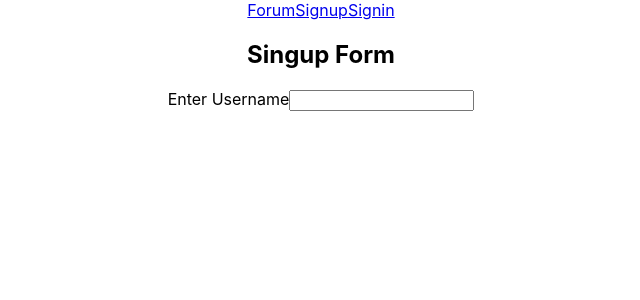
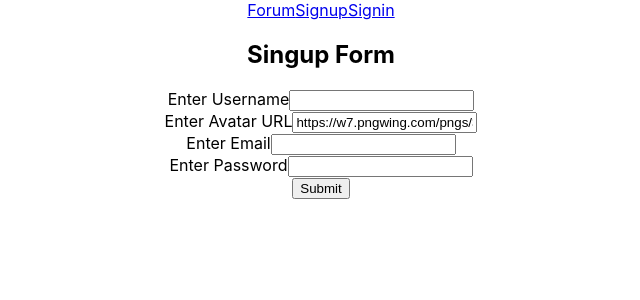
Before and after one commit to souravsb66/coding-mock-4, a React (Create React App) app in the folder frontend/: page /signup in a window 1280 px wide. Shown: the top 300 px of the page, without its empty margins (319-959 px from the left). Built offline with nearby package versions, Linux system fonts and the light colour scheme; the HTML template or start-up script is replaced by a standard one.

Commit message:
Signup Page

```diff
--- a/frontend/src/pages/Signup.jsx
+++ b/frontend/src/pages/Signup.jsx
@@ -1,21 +1,58 @@
-import React from 'react'
-import {useSelector} from "react-redux"
+import React, { useState } from "react";
+import axios from "axios";
+import { baseURL } from "../redux/store";
 
 const Signup = () => {
+  const [userData, setUserData] = useState({
+    username: "",
+    avatar:
+      "https://w7.pngwing.com/pngs/340/946/png-transparent-avatar-user-computer-icons-software-developer-avatar-child-face-heroes-thumbnail.png",
+    email: "",
+    password: "",
+  });
 
-    const {isAuth} = useSelector((store) => store.authReducer);
+  const handleData = (e) => {
+    setUserData((prev) => {
+      return { ...prev, [e.target.name]: e.target.value };
+    });
+  };
 
-    console.log(isAuth);
+  const handleSubmit = (e) => {
+    e.preventDefault();
+
+    axios.post(`${baseURL}/users`, userData)
+    .then((res) => {
+      console.log(res);
+    })
+    .catch((err) => {
+      console.log(err);
+    })
+  }
+
   return (
     <div>
+      <h2>Singup Form</h2>
+      <form onSubmit={handleSubmit}>
+        <div>
+          <label htmlFor="">Enter Username</label>
+          <input type="text" name="username" value={userData.username} onChange={handleData} />
+        </div>
+        <div>
+          <label htmlFor="">Enter Avatar URL</label>
+          <input type="text" name="avatar" value={userData.avatar} onChange={handleData} />
+        </div>
+        <div>
+          <label htmlFor="">Enter Email</label>
+          <input type="email" name="email" value={userData.email} onChange={handleData} />
+        </div>
+        <div>
+          <label htmlFor="">Enter Password</label>
+          <input type="password" name="password" value={userData.password} onChange={handleData} />
+        </div>
+        <input type="submit"/>
+      </form>
+    </div>
+  );
+};
 
-        <h2>Singup Form</h2>
-        <form action="">
-            <label htmlFor="">Enter Username</label>
-            <input type="text" />
-        </form>
-    </div>
-  )
-}
-
-export default Signup
+export default Signup;
```
